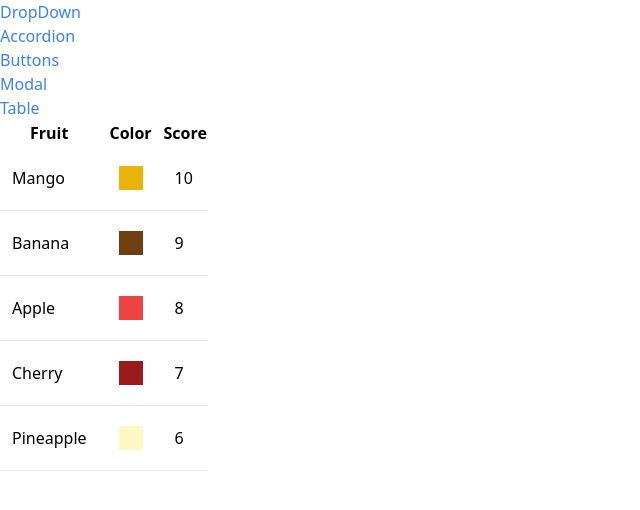
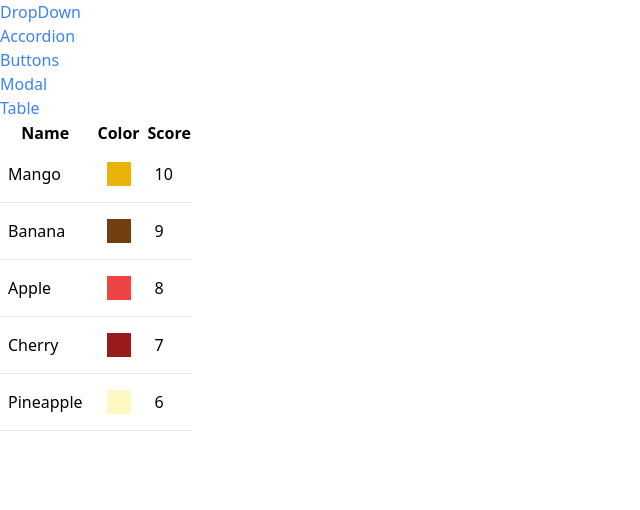
Before and after one commit to bishalkunwar/HandsOnReact, a React (Create React App) app in the folder practicepro/: page /tablePage in a window 1280 px wide. Shown: the top 510 px of the page, without its empty margins (0-640 px from the left). Built offline with nearby package versions, Linux system fonts and the light colour scheme; the HTML template or start-up script is replaced by a standard one.

Commit message:
table data well plot however sorting is yet left to be implemented over the table data values

```diff
--- a/practicepro/src/Components/Pages/TablePage.js
+++ b/practicepro/src/Components/Pages/TablePage.js
@@ -10,9 +10,19 @@ export default function TablePage(){
         {name: 'Pineapple', color: 'bg-yellow-100', score:6},
     ];
 
+    const config = [
+        {label: "Name", render: (fruit)=> fruit.name},
+        {label: "Color", render: (fruit)=> <div className={`p-3 m-2 ${fruit.color}`}/>},
+        {label: "Score", render: (fruit)=> fruit.score},
+    ];
+
+    const keyFn = (fruit) => {
+        return fruit.name;
+    };
+
     return(
         <div>
-            <Table fruits={fruits}/>
+            <Table fruits={fruits} config={config} keyFn={keyFn}/>
         </div>
 
     );
--- a/practicepro/src/Components/Table/Table.js
+++ b/practicepro/src/Components/Table/Table.js
@@ -1,16 +1,30 @@
 
-export default function Table({fruits}){
+export default function Table({fruits, config, keyFn}){
+
+    const renderedHeaders = config.map((headers)=>{
+        return(
+            <th key={headers.label}>{headers.label}</th>
+        );
+    });
 
     const renderedData = fruits.map((fruit) => {
+
+        const renderedCells = config.map((cols)=>{
+            return(
+                <td key={cols.label} className="p-2">{cols.render(fruit)}</td>
+            );
+        });
+
         return(
-            <tr key={fruit.name} className="border-b">
-                <td className="p-3">{fruit.name}</td>
+            <tr key={keyFn(fruit)} className="border-b">
+                {renderedCells}
+                {/* <td className="p-3">{config[0].render(fruit)}</td>
                 <td className="p-3">
-                    <div className={`p-3 m-2 ${fruit.color}`}>
+                    <div className={`p-3 m-2 ${config[1].render(fruit)}`}>
 
                     </div>
                 </td>
-                <td className="p-3">{fruit.score}</td>
+                <td className="p-3">{config[2].render(fruit)}</td> */}
             </tr>
         );
     });
@@ -20,9 +34,7 @@ export default function Table({fruits}){
             <table className="table-auto border-spacing-2">
                 <thead>
                     <tr className="border-b-3 ">
-                        <th>Fruit</th>
-                        <th>Color</th>
-                        <th>Score</th>
+                        {renderedHeaders}
                     </tr>
                 </thead>
                 <tbody>
```
